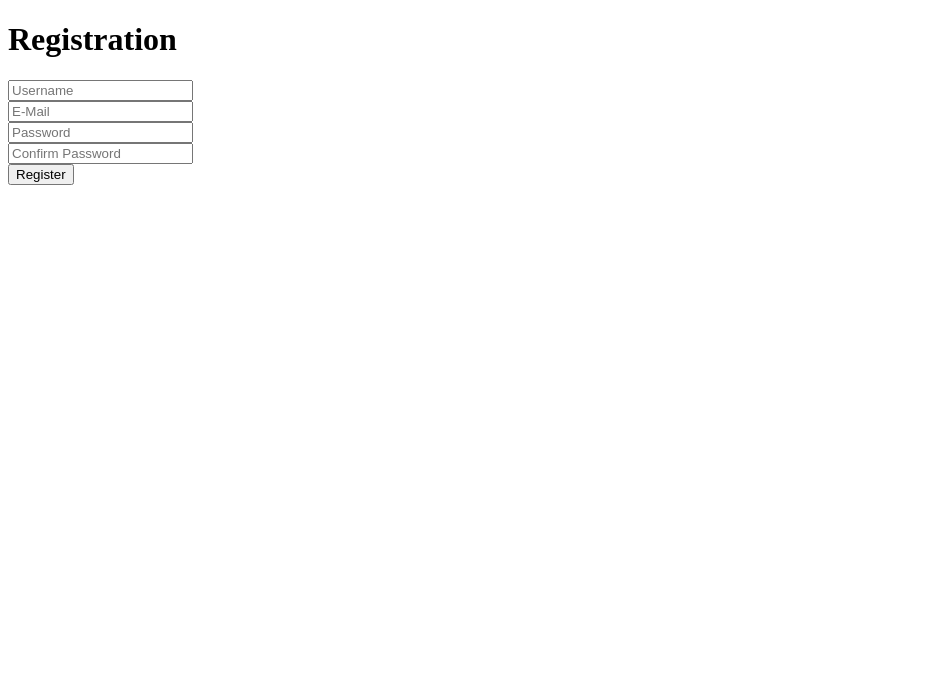
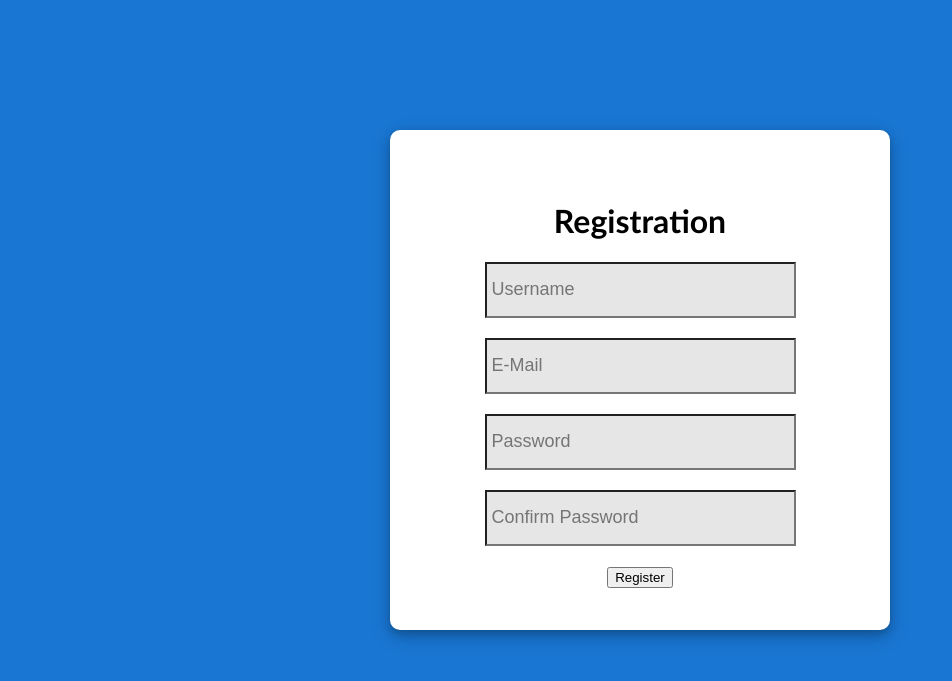
Before and after one commit to ChrisWess/GerCorefApp, a Flask app: page /register in a window 1280 px wide. Shown: the top 681 px of the page, without its empty margins (0-952 px from the left). Run offline with Flask 2, Linux system fonts and the light colour scheme; parts of the project's set-up code (start-up, migrations or seed data) failed here and were passed over.

Commit message:
register design

```diff
--- a/app/static/css/style.css
+++ b/app/static/css/style.css
@@ -28,7 +28,7 @@ a:visited {
     margin-top:-120px;
 }
 
-input[type="text"], input[type="password"] {
+input[type="text"], input[type="password"], input[type="email"] {
     width: 300px;
     height: 50px;
     font-size: 18px;
--- a/app/templates/login.html
+++ b/app/templates/login.html
@@ -7,7 +7,6 @@
 <body>
 
 <div class="container">
-  <img src="/static/images/icon.jpg" class="icon">
   <h1>Login</h1>
   <form action="/login{{ redirect_to }}" method="POST" autocomplete="on">
   <input type="text" id="email" name="email" placeholder="E-Mail" value="{{ email }}" required>
--- a/app/templates/register.html
+++ b/app/templates/register.html
@@ -2,9 +2,11 @@
 <html>
    <head>
      <title>Registration</title>
+    <link rel="stylesheet" href="/static/css/style.css" type="text/css"/>
    </head>
 <body>
 
+<div class="container">
 <h1>Registration</h1>
 <!-- TODO: show error messages, confirm password check and enforce actually save password (at least 8 letters) -->
 <!-- https://www.codingnepalweb.com/password-and-confirm-password-validation-javascript/ -->
@@ -15,6 +17,7 @@
    <input type="password" name="confirmpass" placeholder="Confirm Password" required><br>
    <button type="submit" name="submit">Register</button>
 </form>
+</div>
 
 </body>
 </html>
```
